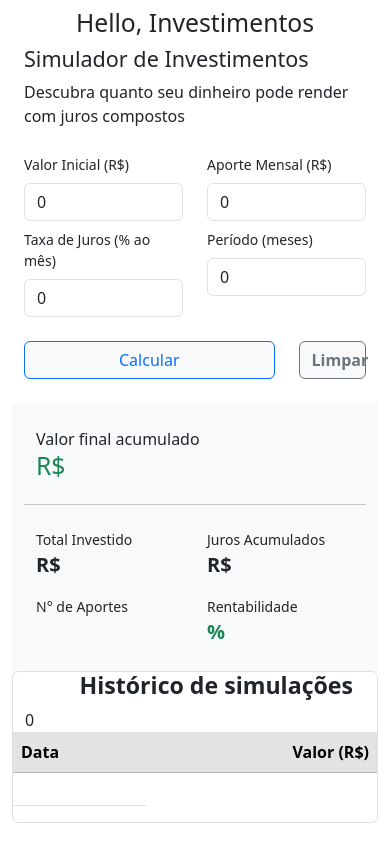
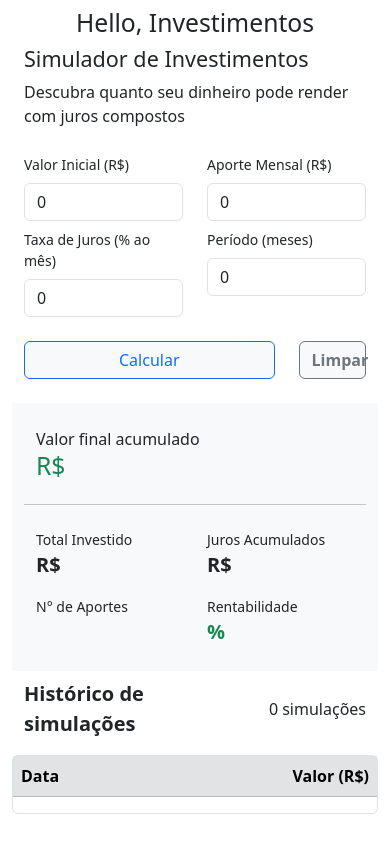
Before and after one commit to murilomhc/p1-pdm, a React (Vite) app: page / in a window 390 px wide. Built offline with nearby package versions, Linux system fonts and the light colour scheme.

Commit message:
feat(p1): implementa responsividade no componente Historico

```diff
--- a/src/App.jsx
+++ b/src/App.jsx
@@ -11,7 +11,7 @@ function App() {
     const [aporteMensal, setAporteMensal] = useState(0);
     const [periodoMeses, setPeriodoMeses] = useState(0);
     const [dadosCalculo, setDadosCalculo] = useState({});
-    const [dadosHistorico, setDadosHistorico] = useState([{}]);
+    const [dadosHistorico, setDadosHistorico] = useState([]);
 
   return (
     <div className="container mt-2">
--- a/src/Historico.jsx
+++ b/src/Historico.jsx
@@ -7,25 +7,28 @@ function Historico(props) {
     }, [props.dadosHistorico])
 
     return (
-        <div className="container">
-            <div className="row border rounded justify-content-center">
-                <div className='row'>
-                    <h3 className='fw-bold text-end'>Histórico de simulações</h3>
-                    {props.dadosHistorico.length -1}
-                </div>
-                <table className="table">
+        <div className="container gap-5 mt-2">
+            <div className="row align-items-center d-flex flex-row pb-3">
+                <label className='fw-bold text-start fs-5 col-6'>Histórico de simulações</label>
+                <label className='text-end fs-6 col-6'>{props.dadosHistorico.length} simulações</label>
+            </div>
+
+            <div className="row border rounded justify-content-center mt-10">
+                <table className="align-items-center table w-100 align-middle mx-auto">
                     <thead>
-                        <tr className='table-secondary'>
+                        <tr className='table-secondary col-12'>
                             <th scope="col" className="text-start">Data</th>
                             <th scope="col" className="text-end">Valor (R$)</th>
                         </tr>
                     </thead>
 
-                    <tbody>
-                        {props.dadosHistorico.map((registro, i) => (
+                    <tbody className="align-middle">
+                        {props.dadosHistorico.filter(registro => Number(registro.valorFinal) != 0).map((registro, i) => (
                             <tr key={i}>
                                 <td>
                                     <p className="text-start">{registro.data}</p>
+                                </td>
+                                <td>
                                     <p className="text-end">{registro.valorFinal}</p>
                                 </td>
                             </tr>
```
